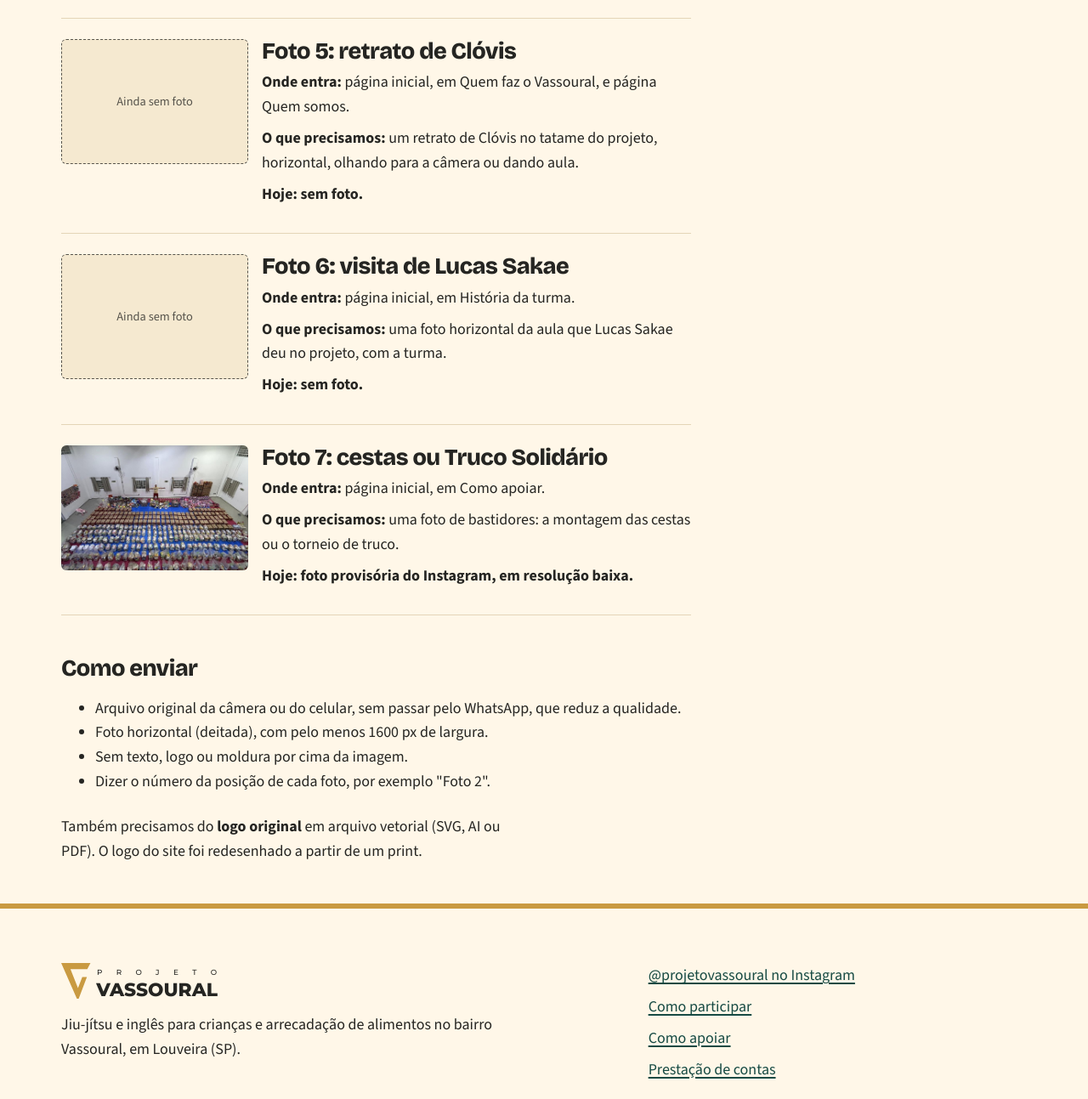
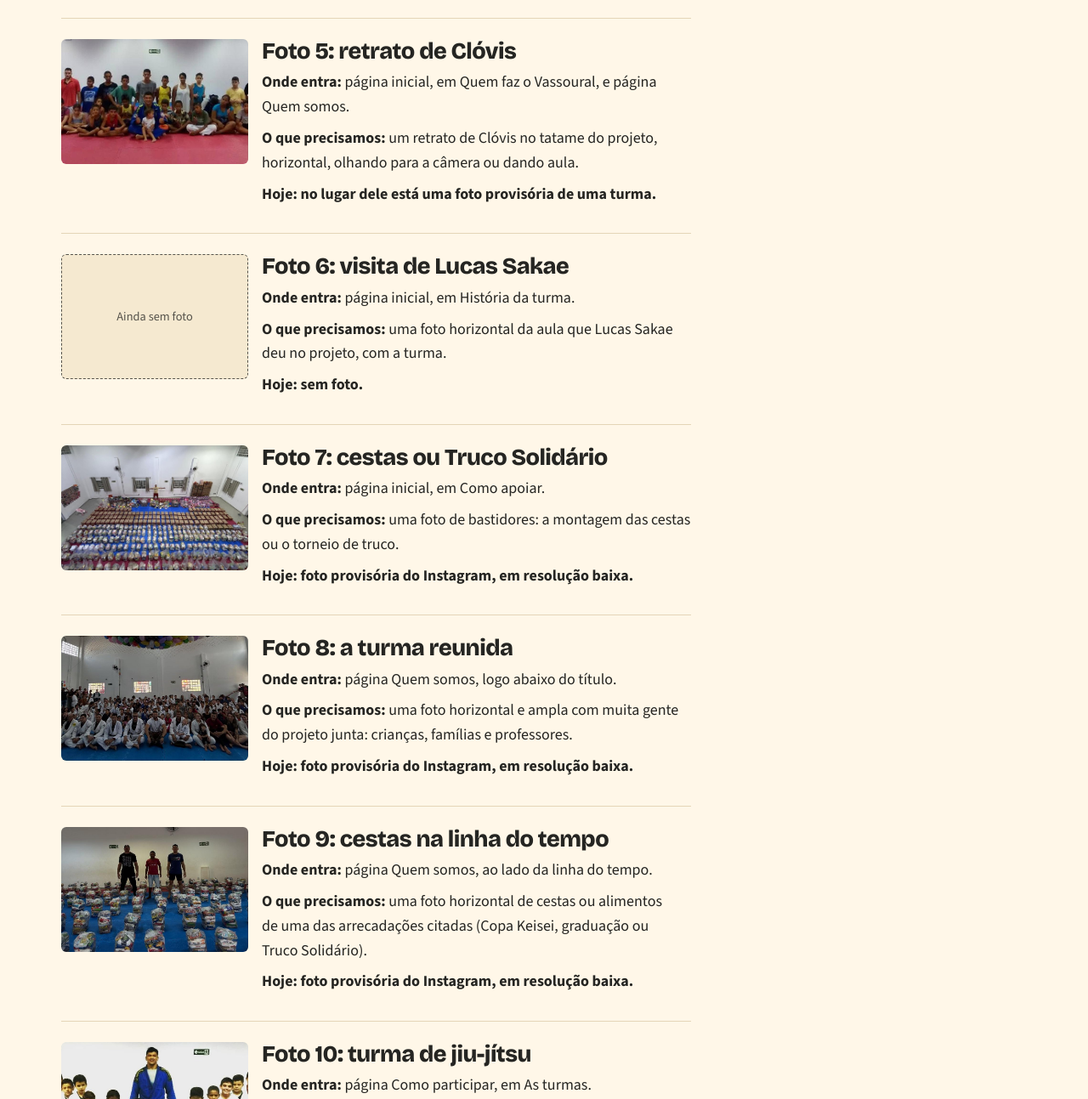
Before and after one commit to Rodriguss/projeto-vassoural, a plain HTML site: page fotos.html in a window 1280 px wide. Shown: the part 1507-2800 px from the top of the page at 85% size. Drawn offline with nearby package versions, Linux system fonts and the light colour scheme.

Commit message:
Fotos provisórias em Quem somos e Como participar

```diff
--- a/fotos.html
+++ b/fotos.html
@@ -38,7 +38,7 @@
 
   <section class="secao--curta envoltorio" style="padding-top:64px">
     <h1 style="font-size:var(--t-3xl);max-width:18ch">Fotos que precisamos</h1>
-    <p class="lead" style="margin-top:24px">O site tem sete posições de foto. As que já aparecem são provisórias, tiradas do Instagram do projeto, e servem para avaliar a posição de cada imagem. Para a versão final, precisamos dos arquivos originais.</p>
+    <p class="lead" style="margin-top:24px">O site tem onze posições de foto. As que já aparecem são provisórias, tiradas do Instagram do projeto, e servem para avaliar a posição de cada imagem. Para a versão final, precisamos dos arquivos originais.</p>
     <p style="margin-top:16px">Na <a href="index.html?previa=1">prévia do site</a>, cada foto aparece com o mesmo número desta lista.</p>
   </section>
 
@@ -82,12 +82,12 @@
         </div>
       </li>
       <li>
-        <div class="sem-foto">Ainda sem foto</div>
+        <img src="img/turma-inicio.jpg" alt="Foto provisória no lugar do retrato" loading="lazy">
         <div>
           <h2>Foto 5: retrato de Clóvis</h2>
           <p><strong>Onde entra:</strong> página inicial, em Quem faz o Vassoural, e página Quem somos.</p>
           <p><strong>O que precisamos:</strong> um retrato de Clóvis no tatame do projeto, horizontal, olhando para a câmera ou dando aula.</p>
-          <p class="situacao">Hoje: sem foto.</p>
+          <p class="situacao">Hoje: no lugar dele está uma foto provisória de uma turma.</p>
         </div>
       </li>
       <li>
@@ -105,6 +105,42 @@
           <h2>Foto 7: cestas ou Truco Solidário</h2>
           <p><strong>Onde entra:</strong> página inicial, em Como apoiar.</p>
           <p><strong>O que precisamos:</strong> uma foto de bastidores: a montagem das cestas ou o torneio de truco.</p>
+          <p class="situacao">Hoje: foto provisória do Instagram, em resolução baixa.</p>
+        </div>
+      </li>
+      <li>
+        <img src="img/turma-10-anos.jpg" alt="Foto provisória da turma reunida" loading="lazy">
+        <div>
+          <h2>Foto 8: a turma reunida</h2>
+          <p><strong>Onde entra:</strong> página Quem somos, logo abaixo do título.</p>
+          <p><strong>O que precisamos:</strong> uma foto horizontal e ampla com muita gente do projeto junta: crianças, famílias e professores.</p>
+          <p class="situacao">Hoje: foto provisória do Instagram, em resolução baixa.</p>
+        </div>
+      </li>
+      <li>
+        <img src="img/cestas-tatame.jpg" alt="Foto provisória das cestas no tatame" loading="lazy">
+        <div>
+          <h2>Foto 9: cestas na linha do tempo</h2>
+          <p><strong>Onde entra:</strong> página Quem somos, ao lado da linha do tempo.</p>
+          <p><strong>O que precisamos:</strong> uma foto horizontal de cestas ou alimentos de uma das arrecadações citadas (Copa Keisei, graduação ou Truco Solidário).</p>
+          <p class="situacao">Hoje: foto provisória do Instagram, em resolução baixa.</p>
+        </div>
+      </li>
+      <li>
+        <img src="img/turma-antiga.jpg" alt="Foto provisória de turma de quimono" loading="lazy">
+        <div>
+          <h2>Foto 10: turma de jiu-jítsu</h2>
+          <p><strong>Onde entra:</strong> página Como participar, em As turmas.</p>
+          <p><strong>O que precisamos:</strong> uma foto horizontal de uma turma atual de quimono, com o professor.</p>
+          <p class="situacao">Hoje: foto provisória do Instagram, em resolução baixa. Esta é uma foto antiga.</p>
+        </div>
+      </li>
+      <li>
+        <img src="img/alimentos-tatame.jpg" alt="Foto provisória dos alimentos" loading="lazy">
+        <div>
+          <h2>Foto 11: alimentos arrecadados</h2>
+          <p><strong>Onde entra:</strong> página Como participar, em Apoio com alimentos.</p>
+          <p><strong>O que precisamos:</strong> uma foto horizontal de alimentos ou cestas, sem mostrar as famílias que recebem.</p>
           <p class="situacao">Hoje: foto provisória do Instagram, em resolução baixa.</p>
         </div>
       </li>
```
Also changed, not shown: index.html (+1 -1 lines), participar.html (+2 -0 lines), pendencias.html (+1 -1 lines), quem-somos.html (+3 -1 lines), img/alimentos-tatame.jpg (added), img/cestas-tatame.jpg (added), img/turma-10-anos.jpg (added), img/turma-antiga.jpg (added), img/turma-inicio.jpg (added).
